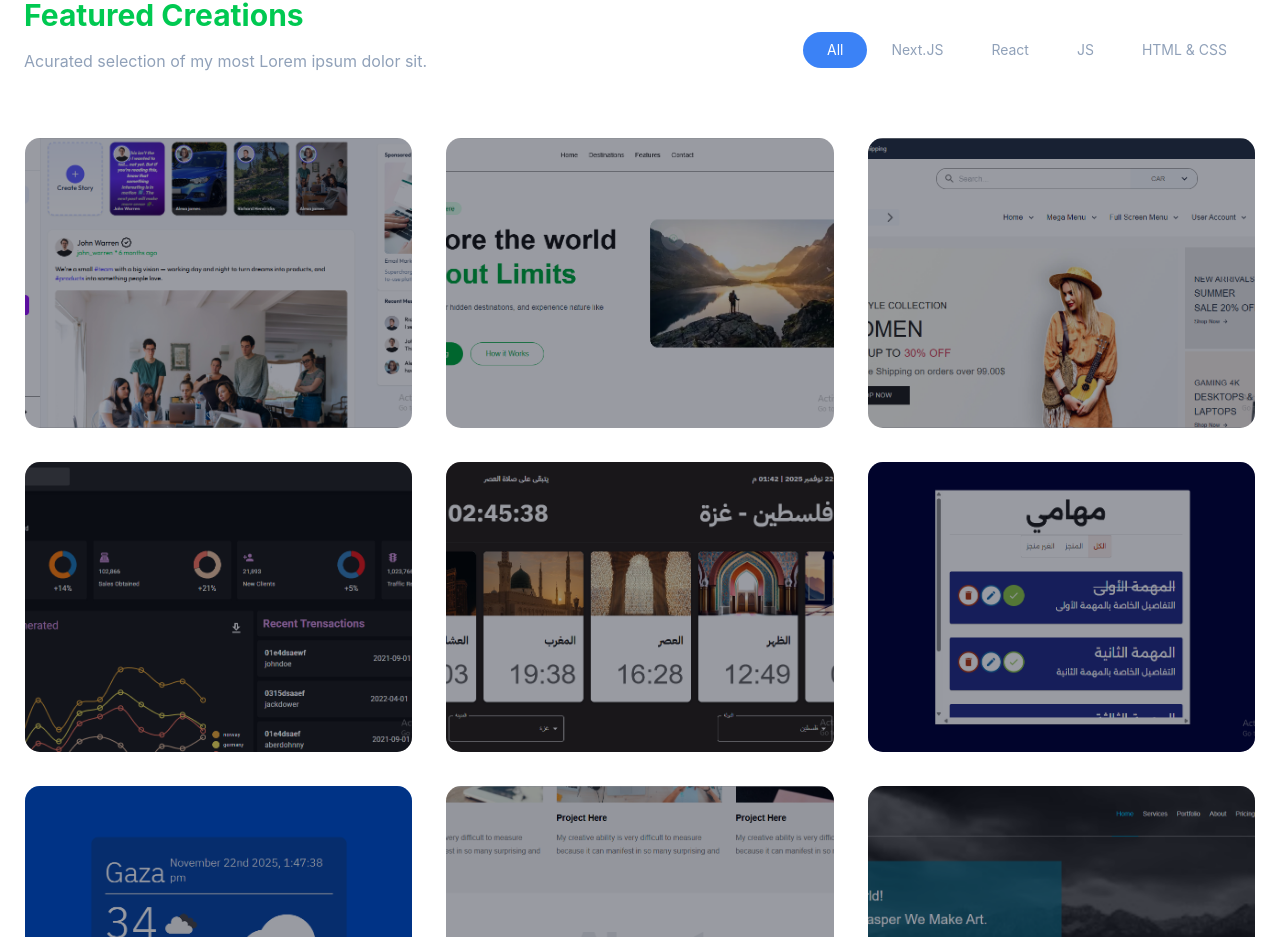
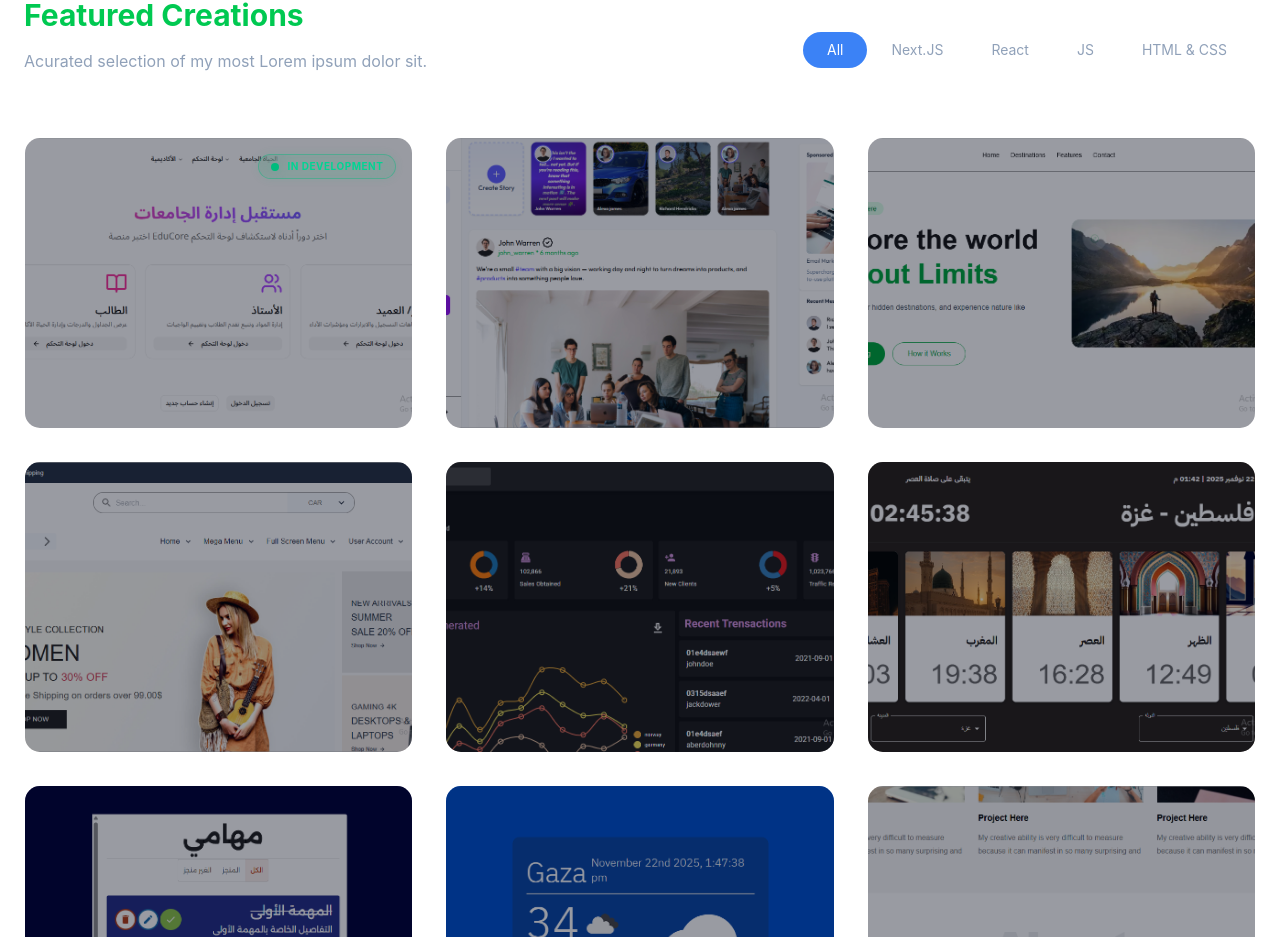
Before and after one commit to hlahijazi2002/MyPortfolio, a Next.js app: page / in a window 1280 px wide. Shown: the part 1838-2775 px from the top of the page. Built offline with nearby package versions, Linux system fonts and the light colour scheme.

Commit message:
add eduCore project

```diff
--- a/app/components/Projects.tsx
+++ b/app/components/Projects.tsx
@@ -9,6 +9,7 @@ interface ProjectCardProps {
   description: string;
   image: string;
   category: string;
+  status?: "in-progress" | "completed";
   siteLink: string;
   gitHubLink: string;
 }
@@ -19,6 +20,7 @@ const ProjectCard = ({
   description,
   image,
   category,
+  status,
   siteLink,
   gitHubLink,
 }: ProjectCardProps) => {
@@ -54,6 +56,19 @@ const ProjectCard = ({
       className="relative group cursor-pointer"
     >
       <div className="relative overflow-hidden rounded-2xl glassmorphism aspect-4/3 border border-white/5 transition-colors group-hover:border-neon-blue/40">
+        {status === "in-progress" && (
+          <div className="absolute top-4 right-4 z-30 px-3 py-1 bg-emerald-500/10 border border-emerald-500/40 rounded-full backdrop-blur-md shadow-[0_0_10px_rgba(16,185,129,0.1)]">
+            <div className="flex items-center gap-2">
+              <span className="relative flex h-2 w-2">
+                <span className="animate-ping absolute inline-flex h-full w-full rounded-full bg-emerald-400 opacity-75"></span>
+                <span className="relative inline-flex rounded-full h-2 w-2 bg-emerald-500"></span>
+              </span>
+              <span className="text-[10px] font-bold text-emerald-400 uppercase tracking-wider">
+                In Development
+              </span>
+            </div>
+          </div>
+        )}
         <div
           className="absolute inset-0 bg-cover bg-center transition-transform duration-700 group-hover:scale-110"
           style={{ backgroundImage: `url(${image})` }}
--- a/app/data.tsx
+++ b/app/data.tsx
@@ -16,10 +16,22 @@ export interface Project {
   image: string;
   title: string;
   description: string;
+  status?: "in-progress" | "completed";
   siteLink: string;
   gitHubLink: string;
 }
 export const projects: Project[] = [
+  {
+    key: 21,
+    category: "Next.JS",
+    image: "/eduCore.png",
+    title: "EduCore University System",
+    description:
+      "A comprehensive Full-Stack academic platform designed to streamline university operations. EduCore bridges the gap between administration, faculty, and students through a unified, secure, and highly responsive interface.",
+    status: "in-progress",
+    siteLink: "https://edu-core-university-system.vercel.app/",
+    gitHubLink: "https://github.com/hlahijazi2002/EduCore-University-System",
+  },
   {
     key: 0,
     category: "React",
```
Also changed, not shown: package.json (+5 -5 lines), public/eduCore.png (added).
